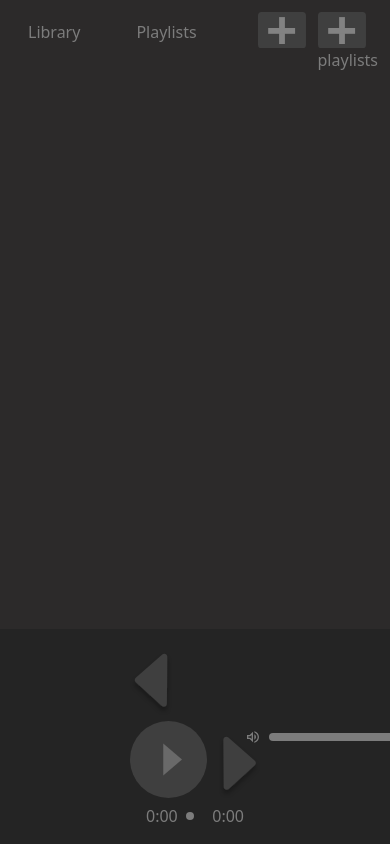
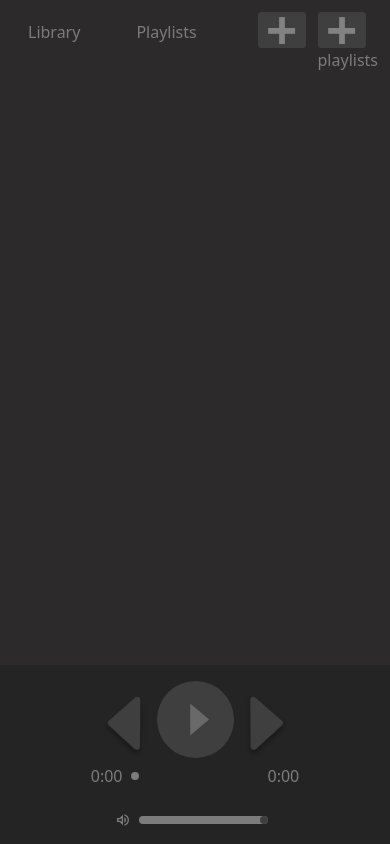
Before and after one commit to crichmond-clark/askeladd-media-player, a React (Vite) app in the folder app/: page / in a window 390 px wide. Built offline with nearby package versions, Linux system fonts and the light colour scheme.

Commit message:
fix media controls on smaller screens

```diff
--- a/app/src/components/MediaControls.tsx
+++ b/app/src/components/MediaControls.tsx
@@ -44,8 +44,8 @@ export function MediaControls() {
   return (
     <>
       {selectedSong && <Player />}
-      <div className="mt-auto grid h-fit grid-cols-3 bg-grey-dark py-4">
-        <div className="col-start-2 flex flex-col items-center justify-center">
+      <div className="mt-auto grid h-fit  bg-grey-dark py-4 md:grid-cols-3">
+        <div className="flex flex-col items-center justify-center md:col-start-2">
           <div>
             {/* previous button */}
             <button className="mr-3 mt-2" onClick={() => prevSong()}>
@@ -191,7 +191,7 @@ export function MediaControls() {
             </button>
           </div>
 
-          <div className="flex w-full items-center  px-4 xl:px-0">
+          <div className="flex items-center px-4  md:w-full xl:px-0">
             <p>
               {Math.floor(currentTime / 60)}:
               {String(Math.round(currentTime % 60)).padStart(2, "0")}
@@ -214,7 +214,7 @@ export function MediaControls() {
           </div>
         </div>
 
-        <div className="col-start-3 flex items-center place-self-center">
+        <div className="mt-6 flex items-center place-self-center md:mt-0 lg:col-start-3">
           <MdOutlineVolumeUp />
           <input
             type="range"
```
